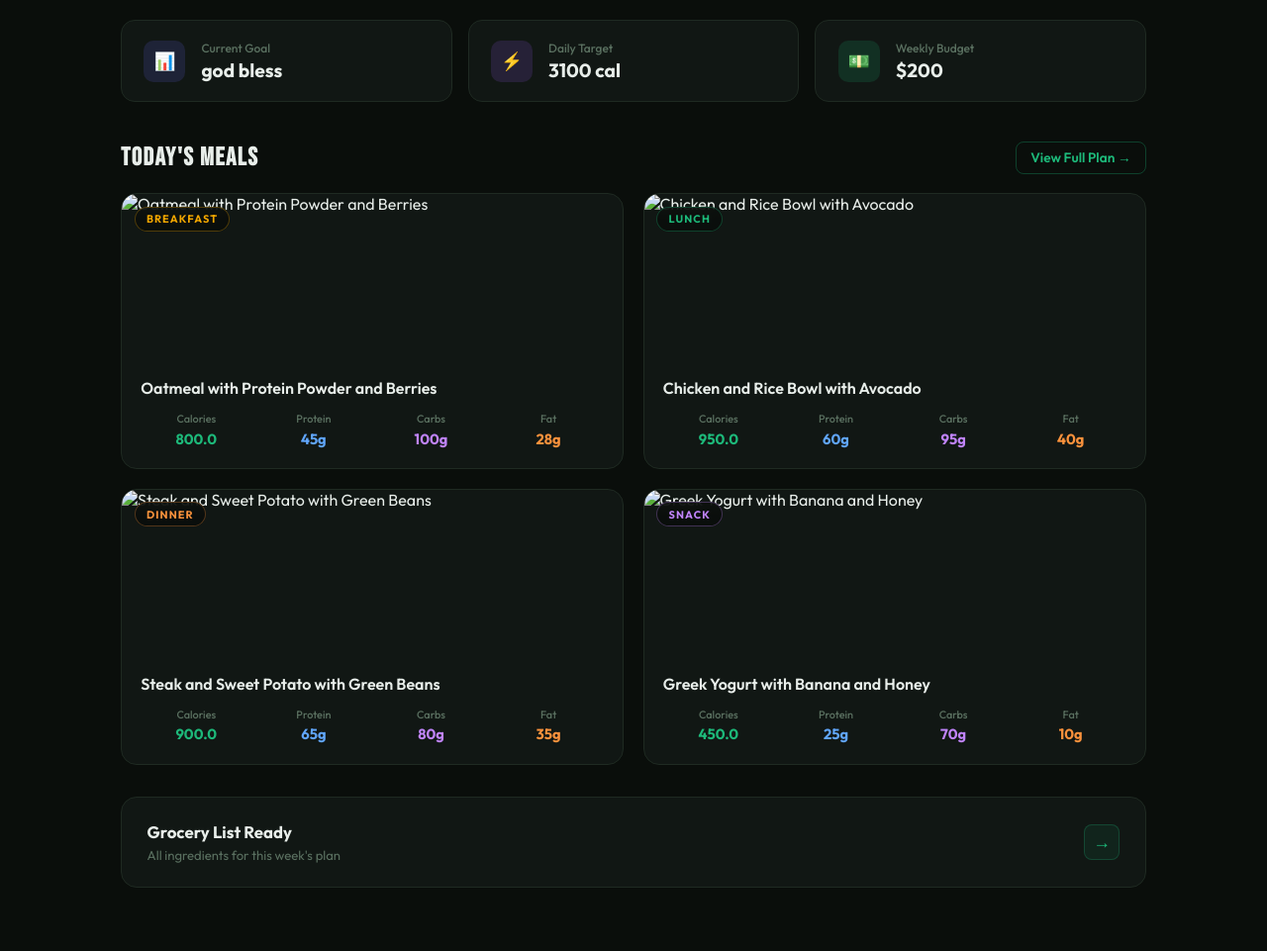
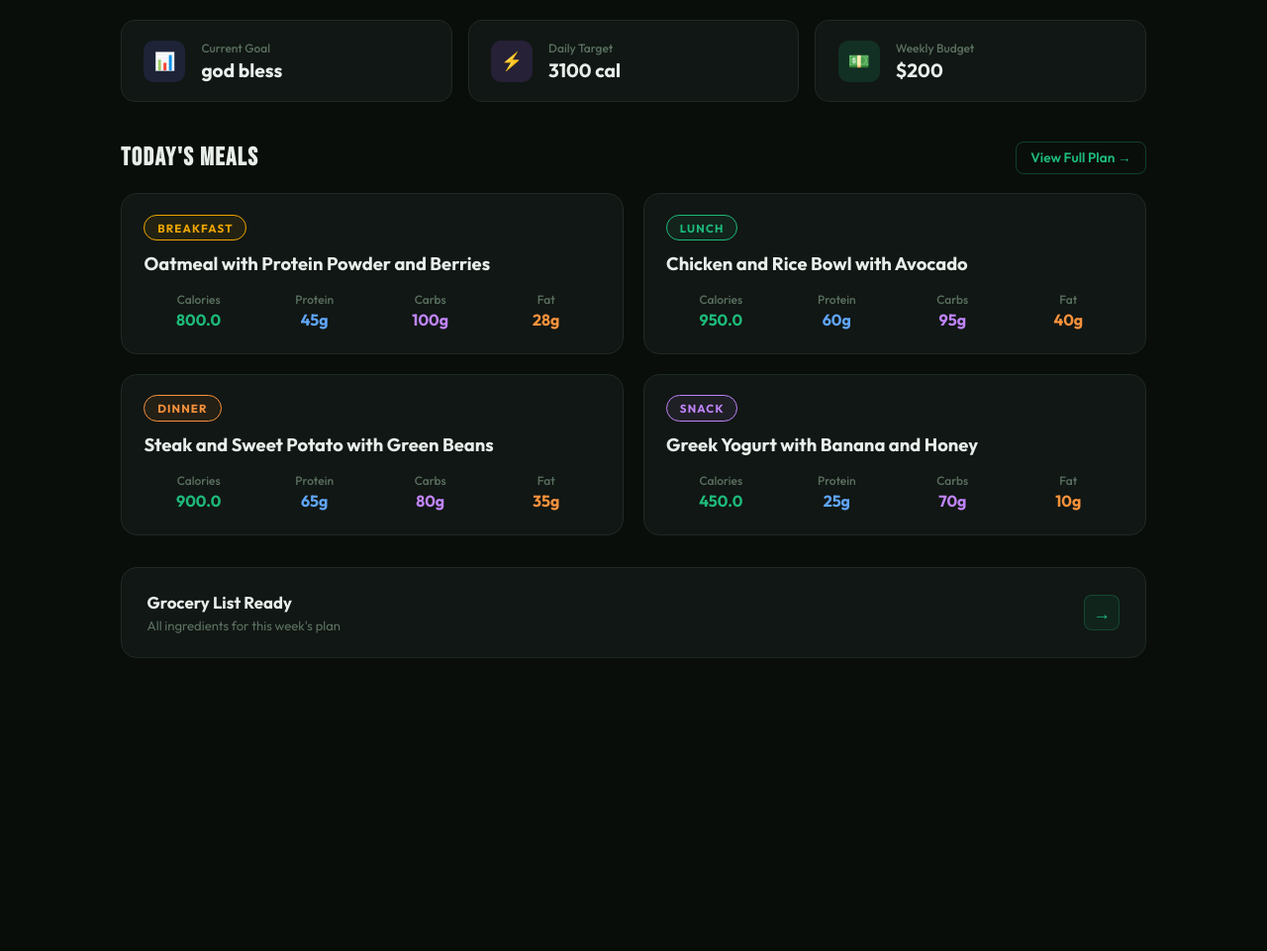
Before and after one commit to SurenGrigoryann/No_Idea_Project, a Flask app: page /home/ in a window 1280 px wide. Shown: the part 438-1399 px from the top of the page at 99% size. After the commit the page ends 1103 px from the top, so only its background shows below. Run offline with Flask 3, Linux system fonts and the light colour scheme; a user stored in the database is signed in; data comes from the database, SQL or seed files in the repository.

Commit message:
commit home done goals done

```diff
--- a/templates/goals.html
+++ b/templates/goals.html
@@ -414,7 +414,7 @@
         </div>
         <div class="form-group">
           <label>Deadline</label>
-          <input type="date" name="deadline"/>
+          <input type="date" name="deadline" required/>
         </div>
         <div class="form-group">
           <label>Activity Level</label>
--- a/templates/home.html
+++ b/templates/home.html
@@ -269,47 +269,31 @@
       box-shadow: 0 12px 32px rgba(0,0,0,.4);
     }
 
-    .meal-img-wrap {
-      position: relative;
-      height: 170px;
-      overflow: hidden;
+    .meal-badge {
+      display: inline-flex;
+      font-size: .72rem;
+      font-weight: 700;
+      letter-spacing: .1em;
+      padding: .3rem .8rem;
+      border-radius: 999px;
+      margin-bottom: .75rem;
     }
 
-    .meal-img-wrap img {
-      width: 100%; height: 100%;
-      object-fit: cover;
-      transition: transform .4s ease;
-    }
-
-    .meal-card:hover .meal-img-wrap img { transform: scale(1.05); }
-
-    .meal-badge {
-      position: absolute;
-      top: .8rem; left: .8rem;
-      font-size: .68rem;
-      font-weight: 700;
-      letter-spacing: .1em;
-      padding: .28rem .7rem;
-      border-radius: 999px;
-      background: rgba(10,14,11,.85);
-      backdrop-filter: blur(6px);
-      border: 1px solid rgba(255,255,255,.1);
-    }
-
-    .meal-badge.breakfast { color: #f0a500; border-color: rgba(240,165,0,.3); }
-    .meal-badge.lunch     { color: var(--green); border-color: rgba(29,185,122,.3); }
-    .meal-badge.snack     { color: #c084fc; border-color: rgba(192,132,252,.3); }
-    .meal-badge.dinner    { color: #fb923c; border-color: rgba(251,146,60,.3); }
+    .meal-badge.breakfast { color: #f0a500; border-color: rgba(240,165,0,.3); background: rgba(240,165,0,.08); border: 1px solid; }
+    .meal-badge.lunch     { color: var(--green); border-color: rgba(29,185,122,.3); background: rgba(29,185,122,.08); border: 1px solid; }
+    .meal-badge.snack     { color: #c084fc; border-color: rgba(192,132,252,.3); background: rgba(192,132,252,.08); border: 1px solid; }
+    .meal-badge.dinner    { color: #fb923c; border-color: rgba(251,146,60,.3); background: rgba(251,146,60,.08); border: 1px solid; }
 
     .meal-body {
-      padding: 1rem 1.2rem 1.3rem;
+      padding: 1.3rem 1.4rem 1.5rem;
     }
 
     .meal-name {
-      font-size: 1rem;
-      font-weight: 600;
+      font-size: 1.15rem;
+      font-weight: 700;
       color: var(--text);
-      margin-bottom: .9rem;
+      margin-bottom: 1rem;
+      line-height: 1.3;
     }
 
     .macros {
@@ -323,14 +307,14 @@
     }
 
     .macro-label {
-      font-size: .68rem;
+      font-size: .75rem;
       color: var(--muted);
       font-weight: 500;
       margin-bottom: .2rem;
     }
 
     .macro-val {
-      font-size: .92rem;
+      font-size: 1rem;
       font-weight: 700;
     }
 
@@ -471,11 +455,8 @@
   <div class="meals-grid">
     {% for meal in meals %}
     <div class="meal-card">
-      <div class="meal-img-wrap">
-        <img src="{{ meal.image }}" alt="{{ meal.name }}" loading="lazy"/>
+      <div class="meal-body">
         <span class="meal-badge {{ meal.type | lower }}">{{ meal.type }}</span>
-      </div>
-      <div class="meal-body">
         <div class="meal-name">{{ meal.name }}</div>
         <div class="macros">
           <div class="macro">
```
